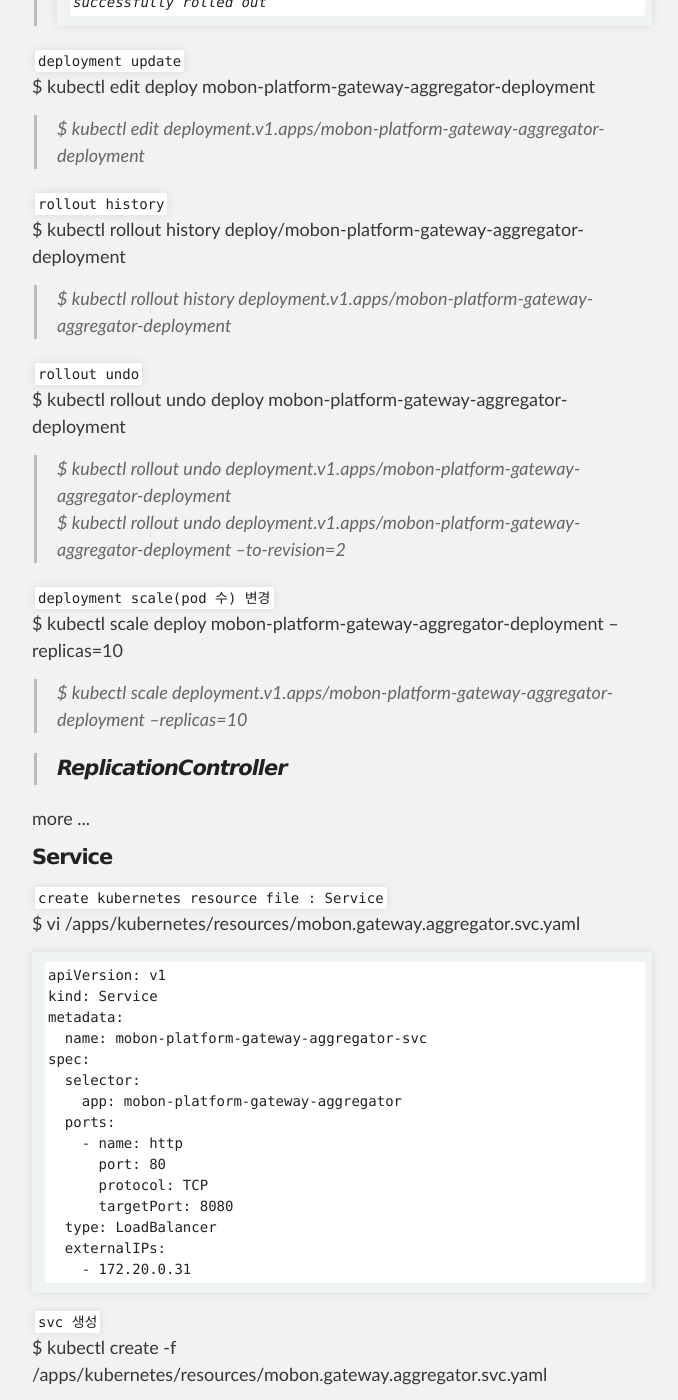
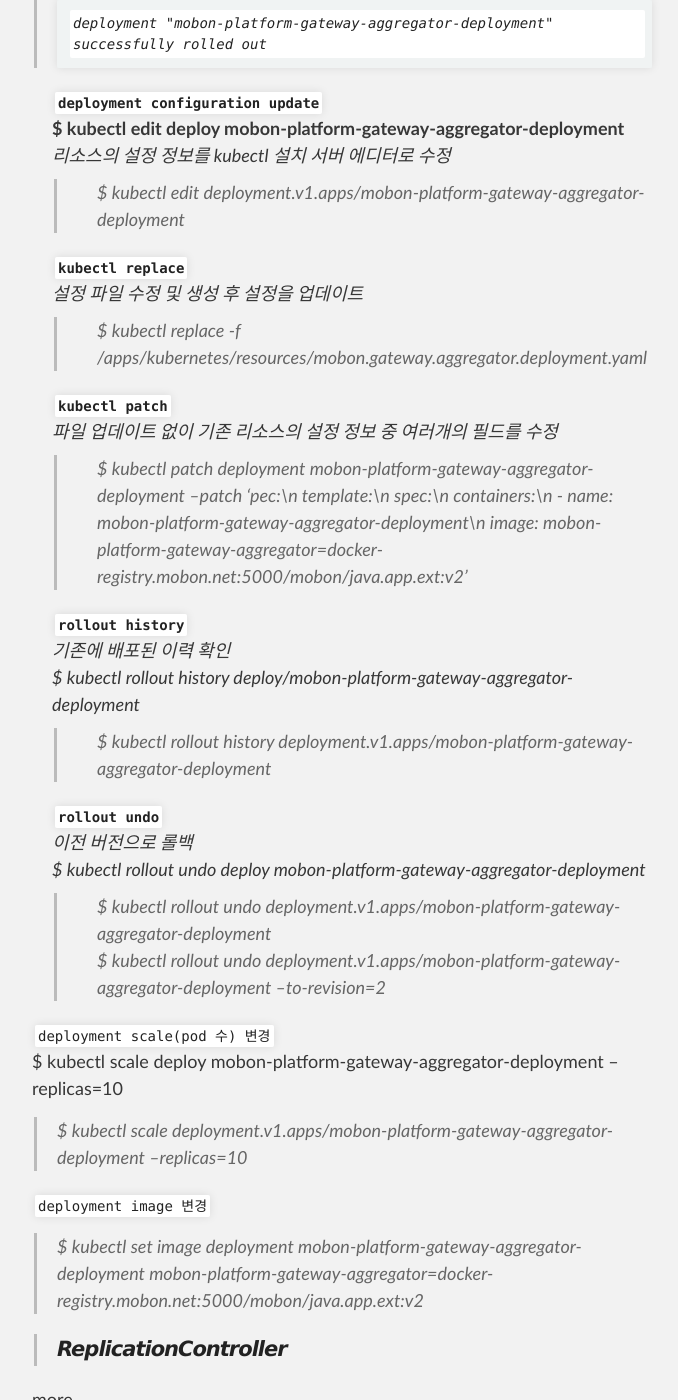
Before and after one commit to unlimited9/unlimited9.github.com, a Jekyll site: the page built from reference.notes/TA/cloud/kubernetes/how.to.deployment.md, in a window 1280 px wide and 1400 px high, scrolled down 5217 px. Shown: the whole window, without its empty margins (298-976 px from the left). Built offline with Jekyll 4.4.1, drawn with Linux system fonts in a browser that asks for light colours; our own code applies the rules of GitHub Pages for plain Markdown files.

Commit message:
Update how.to.deployment.md

````diff
--- a/reference.notes/TA/cloud/kubernetes/how.to.deployment.md
+++ b/reference.notes/TA/cloud/kubernetes/how.to.deployment.md
@@ -188,6 +188,8 @@ $ kubectl describe pod mobon-platform-gateway-aggregator-deployment-844b4b7bc-4z
 $ kubectl exec -it mobon-platform-gateway-aggregator-deployment-844b4b7bc-4zs79 /bin/bash
 
 #### Updating a Deployment
+: 객체 설정 업데이트
+
 `rollout status`
 $ kubectl rollout status deploy mobon-platform-gateway-aggregator-deployment
 > $ kubectl rollout status deployment.v1.apps/mobon-platform-gateway-aggregator-deployment
@@ -195,15 +197,26 @@ $ kubectl rollout status deploy mobon-platform-gateway-aggregator-deployment
 deployment "mobon-platform-gateway-aggregator-deployment" successfully rolled out
 ```
 
-`deployment update`
+`deployment configuration update`
 $ kubectl edit deploy mobon-platform-gateway-aggregator-deployment
+: 리소스의 설정 정보를 kubectl 설치 서버 에디터로 수정
 > $ kubectl edit deployment.v1.apps/mobon-platform-gateway-aggregator-deployment
 
+`kubectl replace`
+: 설정 파일 수정 및 생성 후 설정을 업데이트
+> $ kubectl replace -f /apps/kubernetes/resources/mobon.gateway.aggregator.deployment.yaml
+
+`kubectl patch`
+: 파일 업데이트 없이 기존 리소스의 설정 정보 중 여러개의 필드를 수정
+> $ kubectl patch deployment mobon-platform-gateway-aggregator-deployment --patch 'pec:\n template:\n  spec:\n containers:\n - name: mobon-platform-gateway-aggregator-deployment\n image: mobon-platform-gateway-aggregator=docker-registry.mobon.net:5000/mobon/java.app.ext:v2'
+
 `rollout history`
+: 기존에 배포된 이력 확인
 $ kubectl rollout history deploy/mobon-platform-gateway-aggregator-deployment
 > $ kubectl rollout history deployment.v1.apps/mobon-platform-gateway-aggregator-deployment
 
 `rollout undo`
+: 이전 버전으로 롤백
 $ kubectl rollout undo deploy mobon-platform-gateway-aggregator-deployment
 > $ kubectl rollout undo deployment.v1.apps/mobon-platform-gateway-aggregator-deployment
 > $ kubectl rollout undo deployment.v1.apps/mobon-platform-gateway-aggregator-deployment --to-revision=2
@@ -211,6 +224,9 @@ $ kubectl rollout undo deploy mobon-platform-gateway-aggregator-deployment
 `deployment scale(pod 수) 변경`
 $ kubectl scale deploy mobon-platform-gateway-aggregator-deployment --replicas=10
 > $ kubectl scale deployment.v1.apps/mobon-platform-gateway-aggregator-deployment --replicas=10
+
+`deployment image 변경`
+> $ kubectl set image deployment mobon-platform-gateway-aggregator-deployment mobon-platform-gateway-aggregator=docker-registry.mobon.net:5000/mobon/java.app.ext:v2
 
 >#### ReplicationController
 <details>
````
